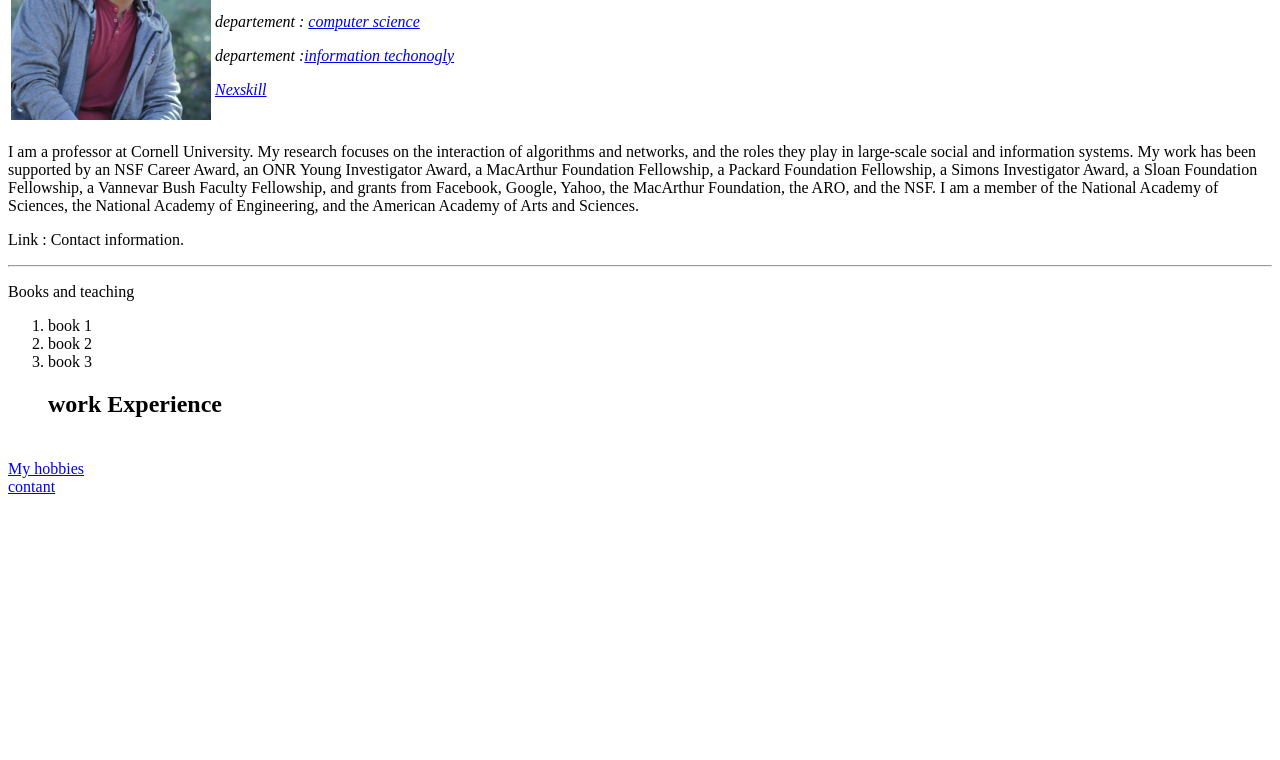
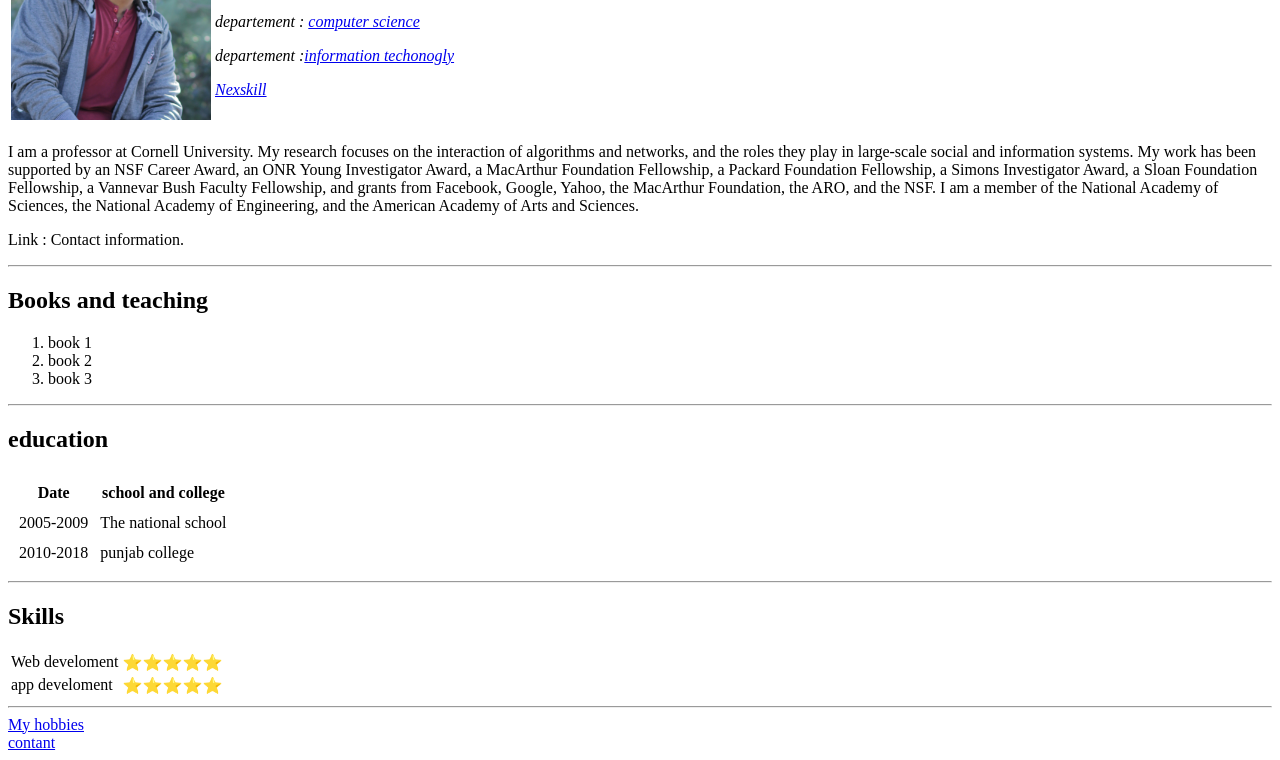
Before and after one commit to muhammadafzal1773/cv, a plain HTML site: page index.html in a window 1280 px wide. Shown: the part 122-882 px from the top of the page. Before the commit the page ends 800 px from the top, so only its background shows below. Drawn offline with Linux system fonts and the light colour scheme.

```diff
--- a/index.html
+++ b/index.html
@@ -26,20 +26,63 @@
 		<p> I am a professor at Cornell University. My research focuses on the interaction of algorithms and networks, and the roles they play in large-scale social and information systems. My work has been supported by an NSF Career Award, an ONR Young Investigator Award, a MacArthur Foundation Fellowship, a Packard Foundation Fellowship, a Simons Investigator Award, a Sloan Foundation Fellowship, a Vannevar Bush Faculty Fellowship, and grants from Facebook, Google, Yahoo, the MacArthur Foundation, the ARO, and the NSF. I am a member of the National Academy of Sciences, the National Academy of Engineering, and the American Academy of Arts and Sciences.</p>
 		<p>Link : Contact information. </p>
 		<hr>
-		<p>Books and teaching</p>
+		<h2>Books and teaching</h2>
 		<ol type="1">
 			<li> book 1</li>
 			<li> book 2</li>
 			<li> book 3</li>
-			<h2> work Experience </h2>
+		</ol>
+		<hr>
+		<h2>education</h2>
+			<table cellspacing ="10">
+				<thead>
+					<tr>
+						<th> Date</th>
+						<th>school and college</th>
+					</tr>
+				</thead>
+				<tbody>
+					<tr>
+						<td>
+							2005-2009
+						</td>
+						<td>
+							The national school
+						</td>
+					</tr>
+					<tr>
+						<td>
+							2010-2018
+						</td>
+						<td>
+							punjab college
+						</td>
+					</tr>
+				</tbody>
+			</table>
+			<hr>
+			<h2>Skills </h2>
 			<table>
+				<tbody>
 				<tr>
 					<td>
-
+						Web develoment
+					</td>
+					<td>
+						⭐⭐⭐⭐⭐
 					</td>
 				</tr>
+				<tr>
+					<td>
+						app develoment
+					</td>
+					<td>
+						⭐⭐⭐⭐⭐
+					</td>
+				</tr>
+			</tbody>
 			</table>
-		</ol>
+			<hr>
 		<a href="my hobbies.html" >My hobbies</a>
 		<br>
 		<a href="contact.html">contant</a>
```
Also changed, not shown: contact.html (+13 -2 lines).
